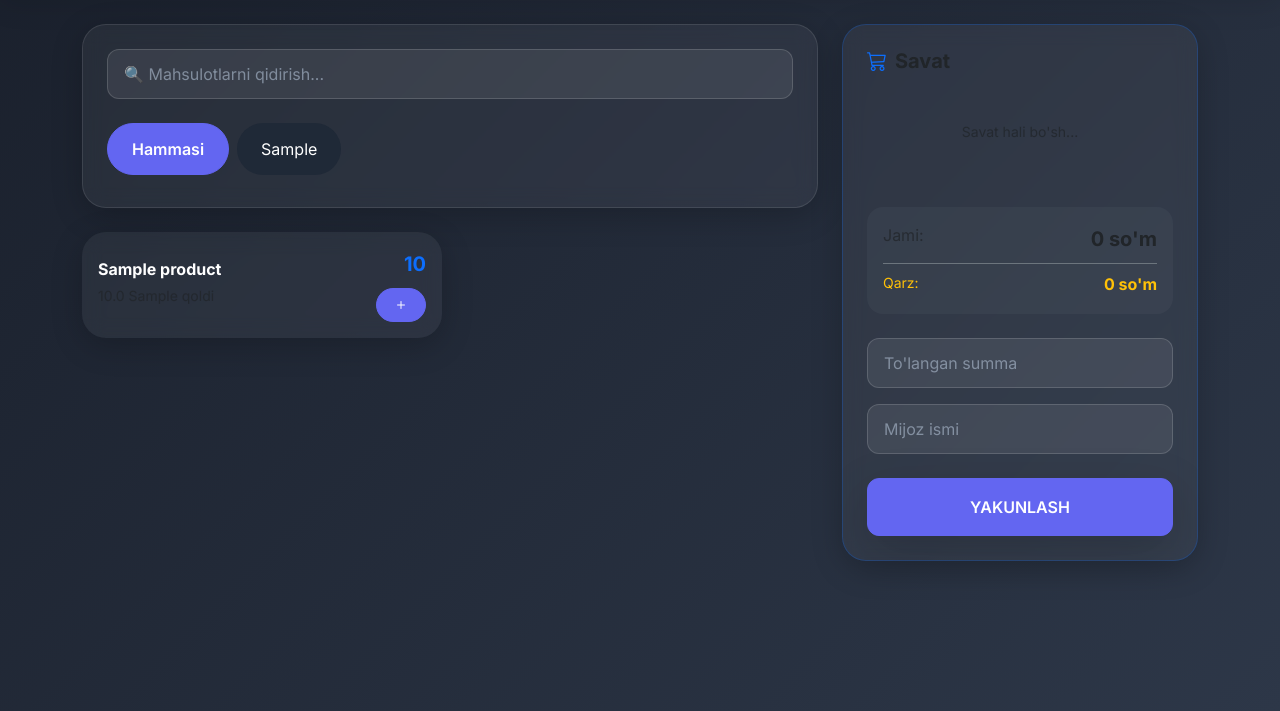
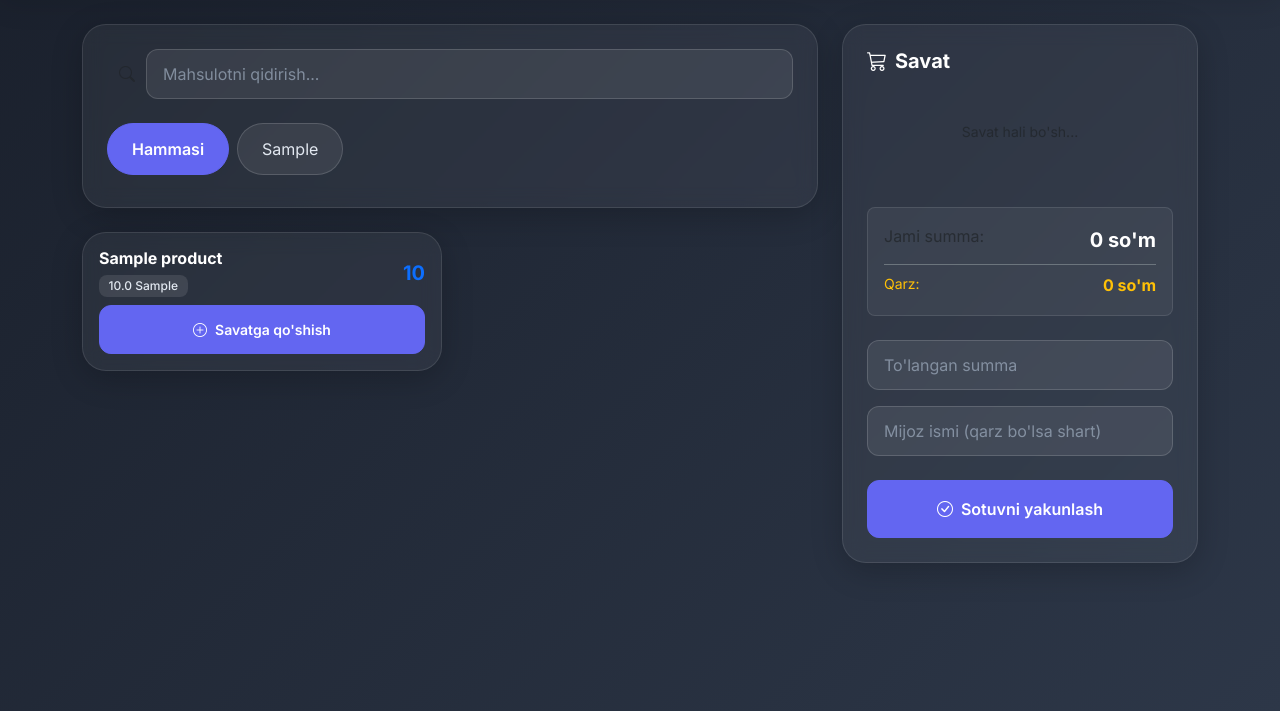
Before and after one commit to urmonaliyevv/market-sayt, a Flask app: page / in a window 1280 px wide. Shown: the part 89-800 px from the top of the page. Run offline with Flask 3, Linux system fonts and the light colour scheme; the visitor is signed in with stand-in values (Sample User, id 1); tables that the repository leaves empty hold one stand-in row (values such as "Sample post"); some libraries are stand-ins or nearby versions.

Commit message:
Update index.html

```diff
--- a/templates/index.html
+++ b/templates/index.html
@@ -3,13 +3,16 @@
 <div class="row g-4">
     <div class="col-lg-8">
         <div class="card p-4 mb-4">
-            <input type="text" id="qidiruv" class="form-control rounded-input mb-4" placeholder="🔍 Mahsulotlarni qidirish...">
+            <div class="input-group mb-4">
+                <span class="input-group-text border-0 bg-transparent"><i class="bi bi-search text-muted"></i></span>
+                <input type="text" id="qidiruv" class="form-control border-0 bg-transparent" placeholder="Mahsulotni qidirish...">
+            </div>
             <div class="d-flex gap-2 overflow-auto pb-2" id="catBar">
                 <button class="btn btn-primary rounded-pill px-4 cat-btn" onclick="filterCat('all', this)">Hammasi</button>
                 {% set cats = [] %}
                 {% for p in products %}
                     {% if p.category and p.category not in cats %}
-                    <button class="btn btn-dark border-0 rounded-pill px-4 cat-btn" style="background: #1f2937" onclick="filterCat('{{p.category}}', this)">{{p.category}}</button>
+                    <button class="btn btn-secondary rounded-pill px-4 cat-btn" style="background: var(--input-bg); border: 1px solid var(--input-border); color: var(--text-color);" onclick="filterCat('{{p.category}}', this)">{{p.category}}</button>
                     {% if cats.append(p.category) %}{% endif %}
                     {% endif %}
                 {% endfor %}
@@ -19,19 +22,19 @@
         <div class="row g-3" id="productGrid">
             {% for p in products %}
             <div class="col-md-6 prod-item" data-name="{{p.name.lower()}}" data-cat="{{p.category}}">
-                <div class="card p-3 border-0 h-100">
-                    <div class="d-flex justify-content-between align-items-center">
+                <div class="card p-3 h-100 d-flex flex-column justify-content-between">
+                    <div class="d-flex justify-content-between align-items-center mb-2">
                         <div>
                             <h6 class="fw-bold mb-1 text-white">{{p.name}}</h6>
-                            <span class="text-muted small">{{p.stock}} {{p.unit}} qoldi</span>
+                            <span class="badge bg-light">{{p.stock}} {{p.unit}}</span>
                         </div>
                         <div class="text-end">
-                            <div class="fw-bold fs-5 text-primary mb-2">{{p.sell_price|format_money}}</div>
-                            <button class="btn btn-primary rounded-pill px-3 py-1" onclick="askQuantity('{{p.id}}', '{{p.name}}', '{{p.sell_price}}', '{{p.stock}}', '{{p.unit}}')">
-                                <i class="bi bi-plus"></i>
-                            </button>
+                            <div class="fw-bold fs-5 text-primary">{{p.sell_price|format_money}}</div>
                         </div>
                     </div>
+                    <button class="btn btn-primary btn-sm mt-auto" onclick="askQuantity('{{p.id}}', '{{p.name}}', '{{p.sell_price}}', '{{p.stock}}', '{{p.unit}}')">
+                        <i class="bi bi-plus-circle me-2"></i>Savatga qo'shish
+                    </button>
                 </div>
             </div>
             {% endfor %}
@@ -39,31 +42,34 @@
     </div>
 
     <div class="col-lg-4">
-        <div class="card p-4 sticky-top border-primary border-opacity-25" style="top: 100px;">
-            <h5 class="fw-bold mb-4"><i class="bi bi-cart3 text-primary me-2"></i>Savat</h5>
+        <div class="card p-4 sticky-top" style="top: 100px;">
+            <h5 class="fw-bold mb-4 text-white"><i class="bi bi-cart3 me-2"></i>Savat</h5>
+
             <div id="cartItems" class="mb-4" style="max-height: 250px; overflow-y: auto; min-height: 80px;">
                 <p class="text-center text-muted py-4 small">Savat hali bo'sh...</p>
             </div>
 
-            <div class="p-3 rounded-4 mb-4" style="background: rgba(255,255,255,0.03)">
-                <div class="d-flex justify-content-between mb-1">
-                    <span class="text-muted">Jami:</span>
-                    <span class="fw-bold fs-5" id="totalVal">0 so'm</span>
+            <div class="p-3 rounded-3 mb-4" style="background: rgba(255,255,255,0.05); border: 1px solid var(--border-color);">
+                <div class="d-flex justify-content-between mb-2">
+                    <span class="text-muted">Jami summa:</span>
+                    <span class="fw-bold fs-5 text-white" id="totalVal">0 so'm</span>
                 </div>
-                <div class="d-flex justify-content-between text-warning pt-2 border-top border-secondary mt-2">
-                    <span class="small">Qarz:</span>
-                    <span class="fw-bold" id="debtVal">0 so'm</span>
+                <div class="d-flex justify-content-between border-top border-secondary pt-2">
+                    <span class="small text-warning">Qarz:</span>
+                    <span class="fw-bold text-warning" id="debtVal">0 so'm</span>
                 </div>
             </div>
 
             <div class="mb-3">
-                <input type="number" id="paidVal" class="form-control rounded-input" placeholder="To'langan summa" oninput="calculateDebt()">
+                <input type="number" id="paidVal" class="form-control" placeholder="To'langan summa" oninput="calculateDebt()">
             </div>
             <div class="mb-4">
-                <input type="text" id="custName" class="form-control rounded-input" placeholder="Mijoz ismi">
+                <input type="text" id="custName" class="form-control" placeholder="Mijoz ismi (qarz bo'lsa shart)">
             </div>
 
-            <button class="btn btn-primary w-100 py-3 shadow-lg" onclick="completeSale()">YAKUNLASH</button>
+            <button class="btn btn-primary w-100 py-3" onclick="completeSale()">
+                <i class="bi bi-check-circle me-2"></i>Sotuvni yakunlash
+            </button>
         </div>
     </div>
 </div>
@@ -74,10 +80,16 @@ let cart = [];
 function filterCat(category, btn) {
     document.querySelectorAll('.cat-btn').forEach(b => {
         b.classList.remove('btn-primary');
-        b.classList.add('btn-dark');
+        b.classList.add('btn-secondary'); // Barcha tugmalarni oddiy rangga qaytarish
+        b.style.background = 'var(--input-bg)'; // O'zgartirilgan stil
+        b.style.borderColor = 'var(--input-border)';
+        b.style.color = 'var(--text-color)';
     });
-    btn.classList.add('btn-primary');
-    btn.classList.remove('btn-dark');
+    btn.classList.add('btn-primary'); // Tanlangan tugmani aktiv qilish
+    btn.classList.remove('btn-secondary');
+    btn.style.background = ''; // Primar tugma uchun o'z fonini ishlatadi
+    btn.style.borderColor = '';
+    btn.style.color = '';
 
     document.querySelectorAll('.prod-item').forEach(item => {
         const itemCat = item.getAttribute('data-cat');
@@ -85,31 +97,53 @@ function filterCat(category, btn) {
     });
 }
 
+document.getElementById('qidiruv').addEventListener('input', function(e) {
+    const text = e.target.value.toLowerCase();
+    document.querySelectorAll('.prod-item').forEach(item => {
+        const name = item.getAttribute('data-name');
+        item.style.display = name.includes(text) ? 'block' : 'none';
+    });
+});
+
 function askQuantity(id, name, price, stock, unit) {
     Swal.fire({
         title: name,
+        text: `Omborda: ${stock} ${unit}`,
         input: 'number',
         inputValue: 1,
         showCancelButton: true,
+        confirmButtonText: 'Savatga qo\'shish',
+        cancelButtonText: 'Bekor qilish'
     }).then(res => {
         if(res.isConfirmed && res.value > 0) {
             let q = parseFloat(res.value);
             let item = cart.find(x => x.id == id);
-            if(item) item.qty += q; else cart.push({id, name, price: parseFloat(price), qty: q, unit});
+            if(item) {
+                item.qty += q;
+            } else {
+                cart.push({id, name, price: parseFloat(price), qty: q, unit});
+            }
             renderCart();
         }
     });
 }
 
 function renderCart() {
-    let h = ""; let total = 0;
+    let h = "";
+    let total = 0;
     cart.forEach((x, index) => {
         let sum = x.price * x.qty;
         total += sum;
         h += `
-        <div class="d-flex justify-content-between mb-3">
-            <div><b class="d-block small text-white">${x.name}</b><small class="text-muted">${x.qty} x ${x.price.toLocaleString()}</small></div>
-            <div class="text-end"><span class="small d-block fw-bold">${sum.toLocaleString()}</span><i class="bi bi-trash text-danger pointer" onclick="cart.splice(${index},1);renderCart()"></i></div>
+        <div class="d-flex justify-content-between mb-3 pb-2 border-bottom border-secondary border-opacity-25">
+            <div>
+                <b class="d-block small text-white">${x.name}</b>
+                <small class="text-muted">${x.qty} ${x.unit} x ${x.price.toLocaleString()}</small>
+            </div>
+            <div class="text-end">
+                <span class="small d-block fw-bold">${sum.toLocaleString()} so'm</span>
+                <i class="bi bi-trash text-danger pointer" onclick="cart.splice(${index},1);renderCart()"></i>
+            </div>
         </div>`;
     });
     document.getElementById('cartItems').innerHTML = h || '<p class="text-center text-muted py-4 small">Savat hali bo\'sh...</p>';
@@ -118,19 +152,43 @@ function renderCart() {
 }
 
 function calculateDebt() {
-    let total = parseFloat(document.getElementById('totalVal').innerText.replace(/[^0-9.-]+/g, "")) || 0;
+    let totalText = document.getElementById('totalVal').innerText;
+    let total = parseFloat(totalText.replace(/[^0-9.-]+/g, "")) || 0;
     let paid = parseFloat(document.getElementById('paidVal').value) || 0;
     let debt = Math.max(0, total - paid);
     document.getElementById('debtVal').innerText = debt.toLocaleString() + " so'm";
 }
 
 function completeSale() {
-    if(cart.length == 0) return;
+    if(cart.length == 0) {
+        Swal.fire('Eslatma', 'Savat bo\'sh, mahsulot qo\'shing!', 'warning');
+        return;
+    }
+
+    let totalText = document.getElementById('totalVal').innerText;
+    let total = parseFloat(totalText.replace(/[^0-9.-]+/g, "")) || 0;
+    let paid = parseFloat(document.getElementById('paidVal').value) || 0;
+    let customer = document.getElementById('custName').value.trim();
+
+    if (total > paid && customer === "") {
+        Swal.fire('Eslatma', 'Qarz bo\'lsa mijoz ismini yozish shart!', 'warning');
+        return;
+    }
+
     fetch('/bulk_sell', {
         method: 'POST',
         headers: {'Content-Type': 'application/json'},
-        body: JSON.stringify({items: cart, paid: document.getElementById('paidVal').value, customer: document.getElementById('custName').value})
-    }).then(res => location.reload());
+        body: JSON.stringify({items: cart, paid: paid, customer: customer || "Umumiy mijoz"})
+    }).then(res => {
+        if(res.ok) {
+            Swal.fire('Muvaffaqiyatli!', 'Savdo amalga oshirildi.', 'success').then(() => location.reload());
+        } else {
+            Swal.fire('Xato!', 'Savdo vaqtida xatolik yuz berdi.', 'error');
+        }
+    }).catch(error => {
+        console.error('Error:', error);
+        Swal.fire('Xato!', 'Server bilan aloqa uzildi.', 'error');
+    });
 }
 </script>
 {% endblock %}
```
